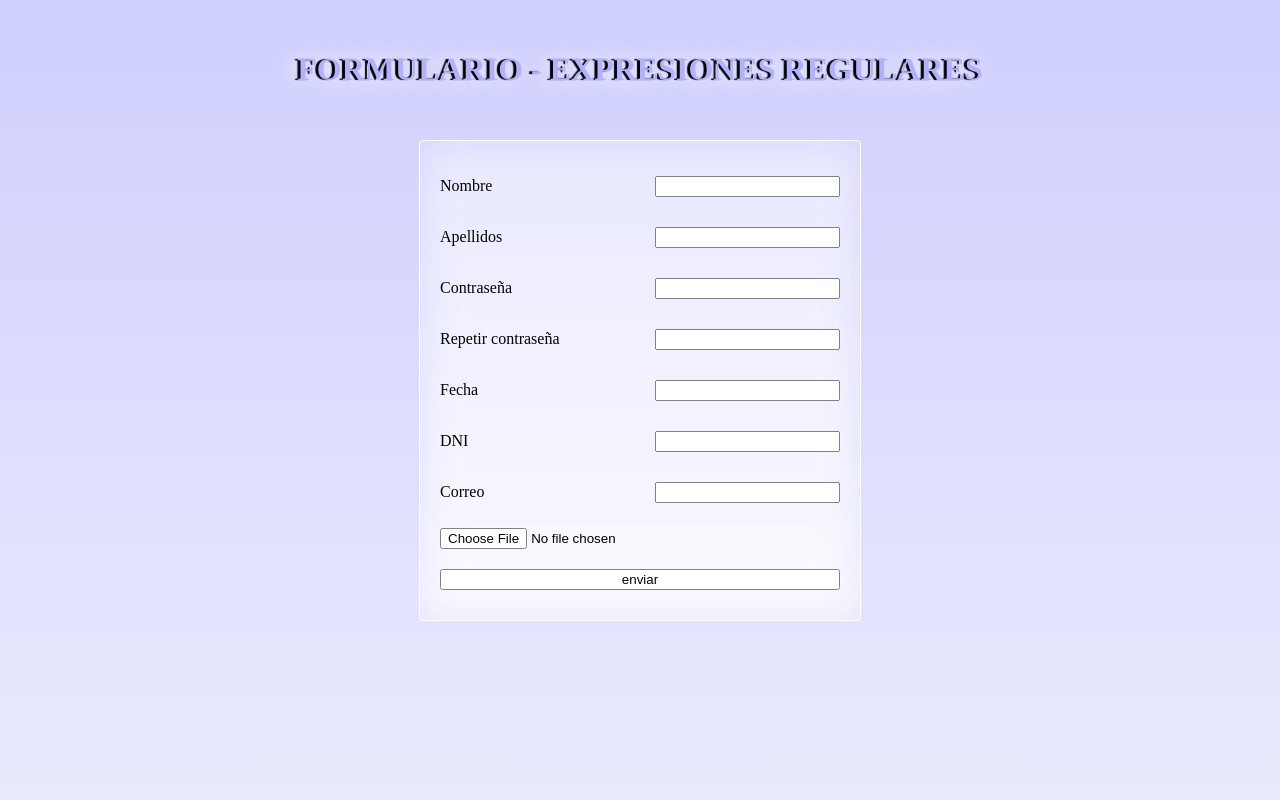
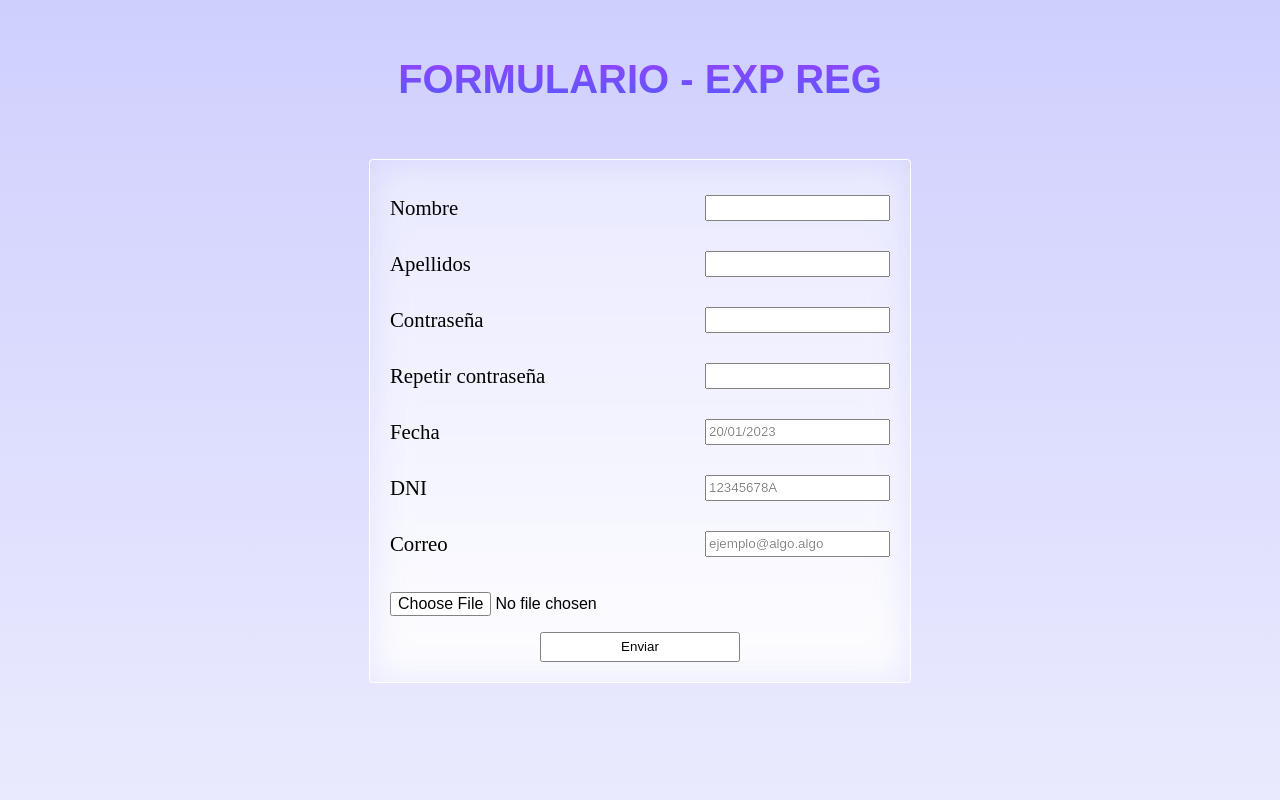
Before and after one commit to mariobvdaw/Servidor, a PHP site: page /tema3/practica9/formulario.php in a window 1280 px wide. Run offline with PHP 8.4, Linux system fonts and the light colour scheme.

Commit message:
FinalizandoFormulario-ExpReg

```diff
--- a/tema3/practica8/validaciones.php
+++ b/tema3/practica8/validaciones.php
@@ -1,4 +1,8 @@
 <?php
+    $nombre = "/^[A-Za-z]{3,}$/";
+    $apellidos = "/^[A-Za-z]{3,}\s[A-Za-z]{3,}$/";
+
+
     function enviado(){
         if (isset($_REQUEST['enviar'])) {
             return true;
--- /dev/null
+++ b/tema3/practica9/estilo.css
@@ -0,0 +1,91 @@
+body {
+    display: flex;
+    flex-direction: column;
+    margin: 0;
+    min-height: 100vh;
+    width: 100%;
+    font-size: 1.3rem;
+    align-items: center;
+    background-image: linear-gradient(to bottom, rgb(207, 207, 254), rgb(234, 234, 254));
+    background-size: cover;
+    background-repeat: no-repeat;
+}
+
+
+h1 {
+    text-transform: uppercase;
+    font-family: sans-serif;
+    font-size: 2.5rem;
+    padding: 30px 0;
+    color: transparent;
+    background: linear-gradient(to bottom, #c233ff, #2969ff);
+    background-clip: text;
+    -webkit-background-clip: text;
+}
+
+form {
+    display: flex;
+    flex-direction: column;
+    background: transparent;
+    backdrop-filter: blur(20px);
+    filter: brightness(1.1);
+    border: 1px solid white;
+    border-radius: 4px;
+    padding: 20px;
+    max-width: 40%;
+    width: 500px;
+    min-width: 400px
+}
+
+form input {
+    margin: 10px 0;
+    height: 20px;
+    outline: none;
+}
+
+label {
+    display: flex;
+    justify-content: space-between;
+    align-items: center;
+    padding: 5px 0px;
+}
+#archivo{
+    font-size: 1rem;
+    padding: 10px 0;
+}
+
+#enviar{
+    width: 40%;
+    height: 30px;
+    margin: auto;
+}
+
+.error {
+    color: red;
+    text-align: right;
+    padding-bottom: 20px;
+    font-size: 1rem;
+}
+
+.datos{
+    display: flex;
+    flex-direction: column;
+    justify-content: flex-start;
+    background: transparent;
+    backdrop-filter: blur(20px);
+    filter: brightness(1.1);
+    border: 1px solid white;
+    border-radius: 5px 40px;
+    padding: 20px 40px;
+    max-width: 40%;
+    width: 430px;
+    min-width: 360px
+}
+
+.datos p{
+    display: flex;
+    justify-content: space-between;
+    padding: 0 20px 10px;
+    border-bottom: 1px dotted black;
+
+}
--- a/tema3/practica9/formulario.php
+++ b/tema3/practica9/formulario.php
@@ -6,96 +6,68 @@
 <head>
     <meta charset="UTF-8">
     <meta name="viewport" content="width=device-width, initial-scale=1.0">
+    <link rel="stylesheet" href="estilo.css">
     <title>PR09</title>
-    <style>
-        body{
-            margin: 0;
-            display: flex;
-            min-height: 100vh;
-            width: 100%;
-            flex-direction: column;
-            align-items: center;
-            background-image: linear-gradient(to bottom ,rgb(207, 207, 254), rgb(234, 234, 254));
-            background-size: cover;
-            background-repeat: no-repeat;
 
-        }
-        .error{
-            color: red;
-            text-align: right;
-            padding-bottom: 20px;
-        }
-        h1{
-            color: rgb(177, 177, 255);
-            text-shadow: -3px 0 1px black, -6px 0 20px white;
-            text-transform: uppercase;
-            padding: 30px 0;
-        }
-        form{
-            display: flex;
-            flex-direction: column;
-            background: transparent;
-            backdrop-filter: blur(20px);
-            filter: brightness(1.1);
-            border: 1px solid white;
-            border-radius: 4px;
-            padding: 20px;
-            width: 500px;
-            max-width: 30%;
-            min-width: 400px
-        }
-        form input{
-            margin: 10px 0;
-            outline: none;
-        }
-        label{
-            display: flex;
-            justify-content:space-between;
-            align-items: center;
-            padding: 5px 0px;
-        }
-    </style>
 </head>
 <body>
     <?php
         $errores = array();
         if(enviado() && validaFormulario($errores)){
-            echo "enviado correctamente";
+            $nombre = $_REQUEST['nombre'];
+            $apellidos = $_REQUEST['apellidos'];
+            $contrasenia = $_REQUEST['contrasenia'];
+            $contrasenia2 = $_REQUEST['contrasenia2'];
+            $fecha = $_REQUEST['fecha'];
+            $dni = $_REQUEST['dni'];
+            $correo = $_REQUEST['correo'];
+    ?>
+        <h1>Datos personales</h1>
+    <div class="datos">
+        <p><span>Nombre:</span> <?php echo $nombre?></p>
+        <p><span>Apellidos:</span> <?php echo $apellidos?></p>
+        <p><span>Contraseña:</span> <?php echo $contrasenia?></p>
+        <p><span>Fecha:</span> <?php echo $fecha?></p>
+        <p><span>DNI:</span> <?php echo $dni?></p>
+        <p><span>Correo:</span> <?php echo $correo?></p>
+    </div>
+    <?php
+
         }
         else{
     ?>
-    <h1>Formulario - Expresiones regulares</h1>
-    <form action="" method="get">
+    <h1>Formulario - Exp Reg</h1>
+    <form action="" method="post">
         <label for="nombre">Nombre
-            <input type="text" name="nombre" id="nombre" value=<?php recuerda("nombre")?>>
+            <input type="text" name="nombre" id="nombre" value="<?php recuerda("nombre")?>">
         </label>
         <?php errores($errores,"nombre");?>
         <label for="apellidos">Apellidos
-            <input type="text" name="apellidos" id="apellidos" value=<?php recuerda("apellidos")?>>
+            <input type="text" name="apellidos" id="apellidos" value="<?php recuerda("apellidos")?>">
         </label>
         <?php errores($errores,"apellidos");?>
         <label for="contrasenia">Contraseña
-            <input type="password" name="contrasenia" id="contrasenia" value=<?php recuerda("contrasenia")?>>
+            <input type="password" name="contrasenia" id="contrasenia" value="<?php recuerda("contrasenia")?>">
         </label>
         <?php errores($errores,"contrasenia");?>
         <label for="contrasenia2">Repetir contraseña
-            <input type="password" name="contrasenia2" id="contrasenia2" value=<?php recuerda("contrasenia2")?>>
+            <input type="password" name="contrasenia2" id="contrasenia2" value="<?php recuerda("contrasenia2")?>">
         </label>
         <?php errores($errores,"contrasenia2");?>
         <label for="fecha">Fecha
-            <input type="text" name="fecha" id="fecha" value=<?php recuerda("fecha")?>>
+            <input type="text" name="fecha" id="fecha" placeholder="20/01/2023"  value="<?php recuerda("fecha")?>">
         </label>
         <?php errores($errores,"fecha");?>
         <label for="dni">DNI
-            <input type="text" name="dni" id="dni" value=<?php recuerda("dni")?>>
+            <input type="text" name="dni" id="dni" placeholder="12345678A" value="<?php recuerda("dni")?>">
         </label>
         <?php errores($errores,"dni");?>
         <label for="correo">Correo
-            <input type="text" name="correo" id="correo" value=<?php recuerda("correo")?>>
+            <input type="text" name="correo" id="correo" placeholder="ejemplo@algo.algo" value="<?php recuerda("correo")?>">
         </label>
         <?php errores($errores,"correo");?>
-        <input type="file" name="archivo" id="">
-        <input type="submit" name ="enviar" value="enviar">
+        <input type="file" name="archivo" id="archivo">
+        <input type="submit" name ="enviar" value="Enviar" id="enviar">
     </form>
     <?php
         }
```
Also changed, not shown: tema3/expre_reg.php (+48 -0 lines), tema3/practica9/validaciones.php (+45 -7 lines).
